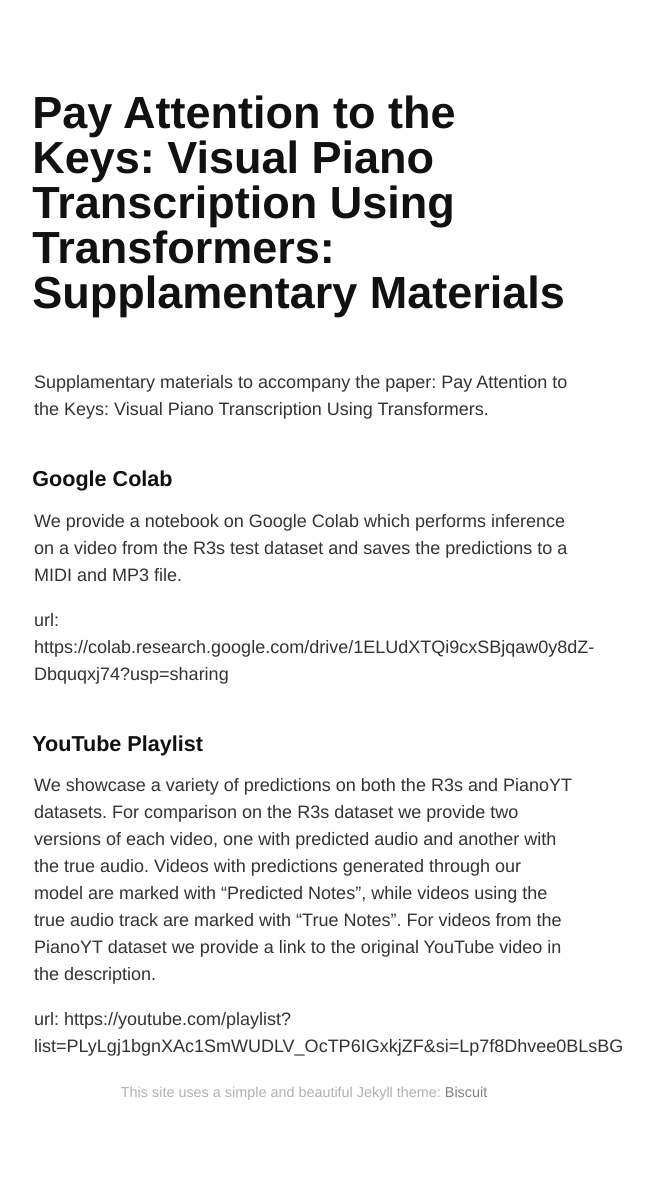
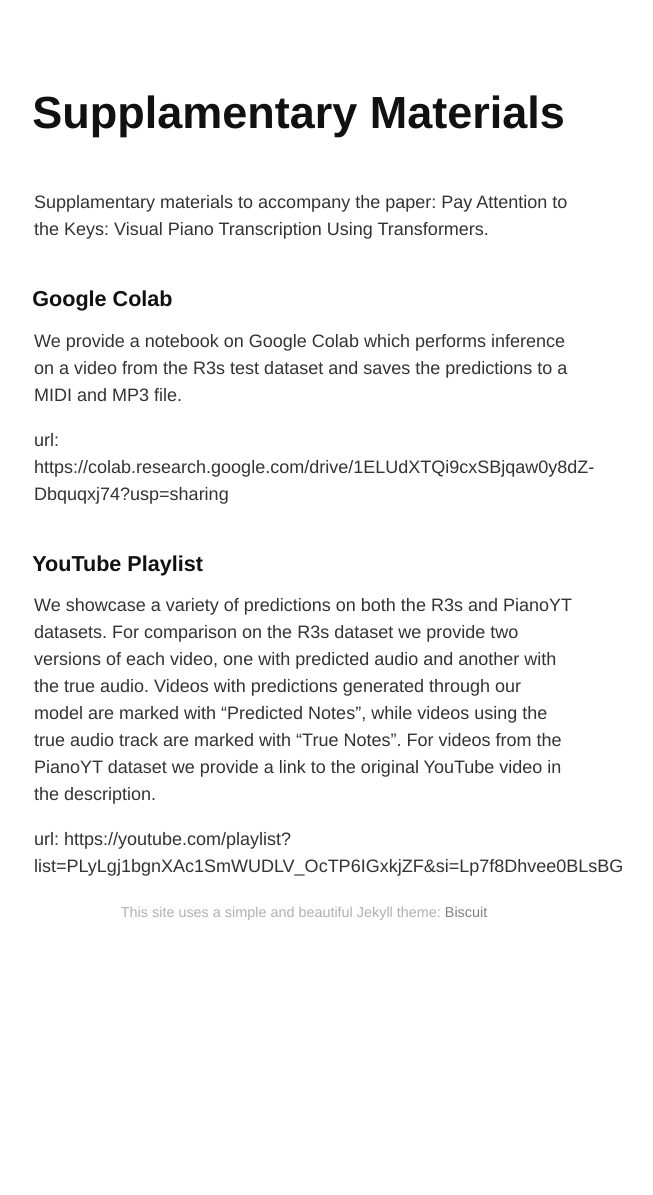
Before and after one commit to jmm7621/sup_material, a Jekyll site: the page built from index.md, in a window 1280 px wide. Shown: the whole page, without its empty margins (336-989 px from the left). Built offline with Jekyll 4.4.1, drawn with Linux system fonts in a browser that asks for light colours; our own code applies the rules of GitHub Pages for plain Markdown files; after the commit the page ends 1015 px from its top, so only the background shows below that.

Commit message:
Update index.md

```diff
--- a/index.md
+++ b/index.md
@@ -1,4 +1,4 @@
-# Pay Attention to the Keys: Visual Piano Transcription Using Transformers: Supplamentary Materials
+# Supplamentary Materials
 Supplamentary materials to accompany the paper: Pay Attention to the Keys: Visual Piano Transcription Using Transformers.
 
 ## Google Colab
```
